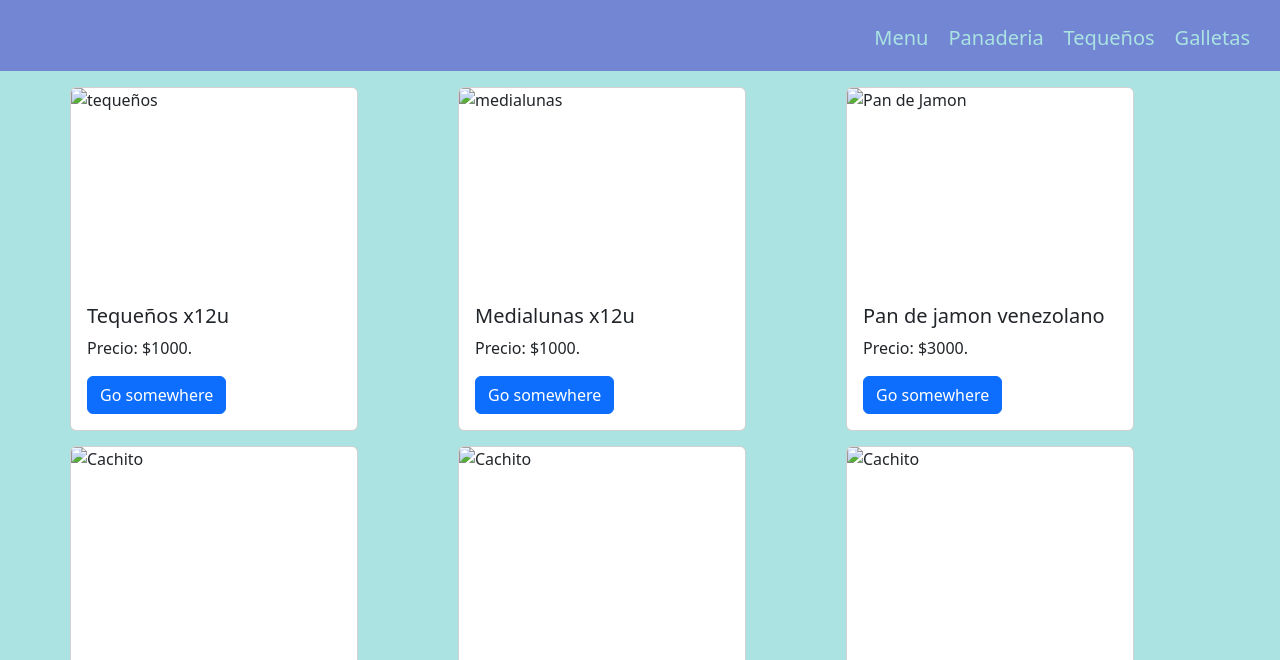
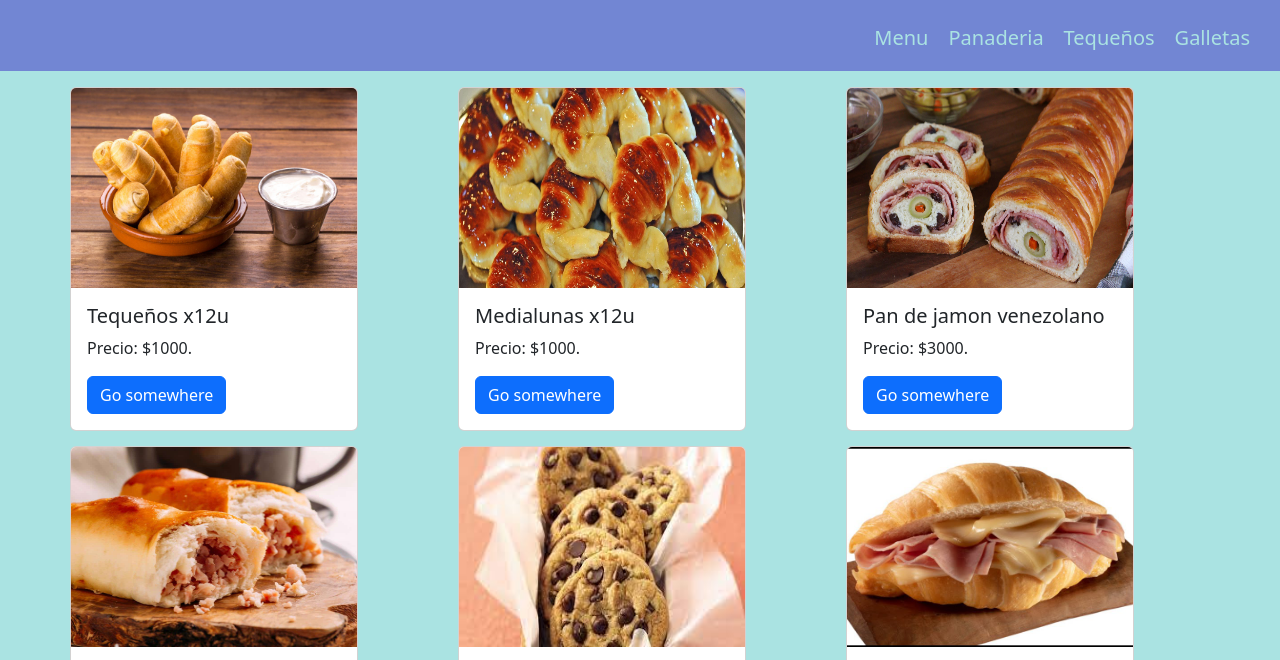
Before and after one commit to FuchoJordan/balbos-bakery-proyecto, a plain HTML site: page pages/menu.html in a window 1280 px wide. Shown: the part 271-931 px from the top of the page. Drawn offline with nearby package versions, Linux system fonts and the light colour scheme; the site is published under a folder, as on GitHub Pages, so addresses that start at the root find nothing; a web font is replaced by a local one.

Commit message:
arreglo-imagenes

```diff
--- a/pages/menu.html
+++ b/pages/menu.html
@@ -32,7 +32,7 @@
         <div class="row py-30">
             <div class="col cards-menu">
                 <div class="card" style="width: 18rem;">
-                    <img src="/assets/img/tequeños.jpg" height="200px" class="card-img-top" alt="tequeños">
+                    <img src="../assets/img/tequeños.jpg" height="200px" class="card-img-top" alt="tequeños">
                     <div class="card-body">
                         <h5 class="card-title">Tequeños x12u</h5>
                         <p class="card-text">Precio: $1000.</p>
@@ -42,7 +42,7 @@
             </div>
             <div class="col cards-menu">
                 <div class="card" style="width: 18rem;">
-                    <img src="/assets/img/medialunas.webp" height="200px" class="card-img-top" alt="medialunas">
+                    <img src="../assets/img/medialunas.webp" height="200px" class="card-img-top" alt="medialunas">
                     <div class="card-body">
                         <h5 class="card-title">Medialunas x12u</h5>
                         <p class="card-text">Precio: $1000.</p>
@@ -52,7 +52,7 @@
             </div>
             <div class="col cards-menu">
                 <div class="card" style="width: 18rem;">
-                    <img src="/assets/img/panjam.jpg" height="200px" class="card-img-top" alt="Pan de Jamon">
+                    <img src="../assets/img/panjam.jpg" height="200px" class="card-img-top" alt="Pan de Jamon">
                     <div class="card-body">
                         <h5 class="card-title">Pan de jamon venezolano</h5>
                         <p class="card-text">Precio: $3000.</p>
@@ -62,7 +62,7 @@
             </div>
             <div class="col cards-menu">
                 <div class="card" style="width: 18rem;">
-                    <img src="/assets/img/cachito.jpg" height="200px" class="card-img-top" alt="Cachito">
+                    <img src="../assets/img/cachito.jpg" height="200px" class="card-img-top" alt="Cachito">
                     <div class="card-body">
                         <h5 class="card-title">Cachitos</h5>
                         <p class="card-text">Precio: $700.</p>
@@ -72,7 +72,7 @@
             </div>
             <div class="col cards-menu">
                 <div class="card" style="width: 18rem;">
-                    <img src="/assets/img/chips.jpeg" height="200px" class="card-img-top" alt="Cachito">
+                    <img src="../assets/img/chips.jpeg" height="200px" class="card-img-top" alt="Cachito">
                     <div class="card-body">
                         <h5 class="card-title">Galletas</h5>
                         <p class="card-text">Precio: $700.</p>
@@ -82,7 +82,7 @@
             </div>
             <div class="col cards-menu">
                 <div class="card" style="width: 18rem;">
-                    <img src="/assets/img/mediajam.jpg" height="200px" class="card-img-top" alt="Cachito">
+                    <img src="../assets/img/mediajam.jpg" height="200px" class="card-img-top" alt="Cachito">
                     <div class="card-body">
                         <h5 class="card-title">Medialuna JyQ</h5>
                         <p class="card-text">Precio: $700.</p>
```
Also changed, not shown: pages/panaderia.html (+6 -6 lines), pages/tequeños.html (+3 -3 lines).
